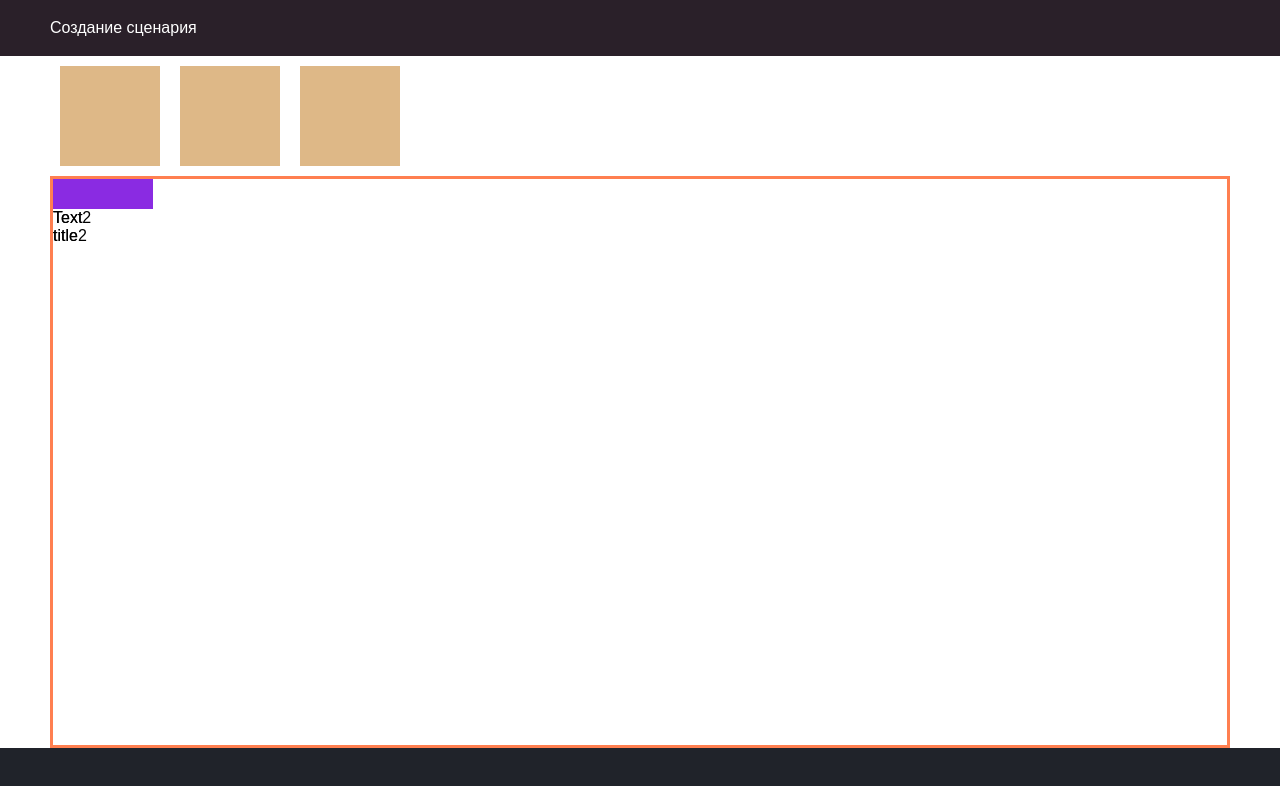
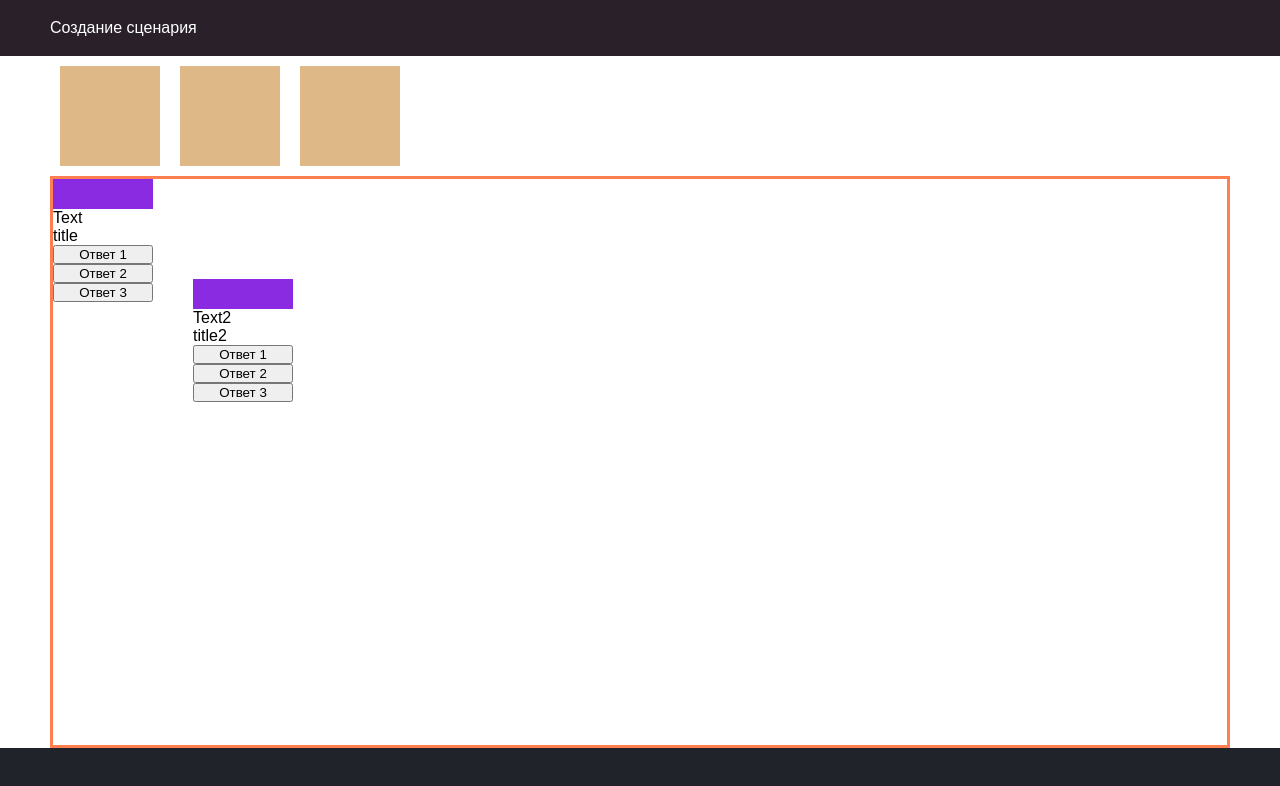
Before and after one commit to Alexandr32/SceneConstructor, an Angular app in the folder scene-constructor/: page / in a window 1280 px wide. Shown: the top 786 px of the page. Built offline with nearby package versions, Linux system fonts and the light colour scheme.

Commit message:
Кнопки

```diff
--- a/scene-constructor/src/app/editor/editor.component.html
+++ b/scene-constructor/src/app/editor/editor.component.html
@@ -10,7 +10,9 @@
 
     <app-scene *ngFor="let scene of scenes"
                [scene]="scene"
-               [coordinate$]="coordinate$"></app-scene>
+               [coordinate$]="coordinate$"
+               (selectVariantScene)="selectVariant($event)"
+    ></app-scene>
 
   </div>
 </div>
--- a/scene-constructor/src/app/editor/editor.component.ts
+++ b/scene-constructor/src/app/editor/editor.component.ts
@@ -25,6 +25,8 @@ export class EditorComponent implements OnInit {
     scene2.text = 'Text2'
     scene2.title = 'title2'
     scene2.coordinate = new Coordinate()
+    scene2.coordinate.y = 100
+    scene2.coordinate.x = 140
 
     this.scenes.push(scene1, scene2)
   }
@@ -42,4 +44,8 @@ export class EditorComponent implements OnInit {
     }
   }
 
+  selectVariant(scene: Scene) {
+    console.log(scene);
+  }
+
 }
--- a/scene-constructor/src/app/scene/scene.component.html
+++ b/scene-constructor/src/app/scene/scene.component.html
@@ -2,10 +2,18 @@
      [style.top.px]="scene.coordinate.y"
      [style.left.px]="scene.coordinate.x"
      (mousemove)="onmousedown($event)"
-     (click)="onClick($event)"
 >
   <div class="scene--header"
-       [class.scene--header-drag]="isDrag"></div>
+       (click)="onClick($event)"
+       [class.scene--header-drag]="isDrag">
+
+  </div>
   <div>{{scene.text}}</div>
   <div>{{scene.title}}</div>
+
+   <div class="scene--variants">
+     <button (click)="selectVariant()">Ответ 1</button>
+     <button (click)="selectVariant()">Ответ 2</button>
+     <button (click)="selectVariant()">Ответ 3</button>
+   </div>
 </div>
--- a/scene-constructor/src/app/scene/scene.component.ts
+++ b/scene-constructor/src/app/scene/scene.component.ts
@@ -1,4 +1,4 @@
-import {Component, ElementRef, Input, OnInit, Output, ViewChild} from '@angular/core';
+import {Component, ElementRef, Input, OnInit, Output, ViewChild, EventEmitter} from '@angular/core';
 import {Coordinate, Scene} from '../models/scene-model';
 import {Observable, Subject} from 'rxjs';
 
@@ -14,6 +14,9 @@ export class SceneComponent implements OnInit {
 
   @Input()
   coordinate$ = new Subject<Coordinate>()
+
+  @Output()
+  selectVariantScene = new EventEmitter<Scene>()
 
   isDrag = false
 
@@ -49,4 +52,8 @@ export class SceneComponent implements OnInit {
     event.stopPropagation()
   }
 
+  selectVariant() {
+    this.selectVariantScene.next(this.scene)
+  }
+
 }
--- a/scene-constructor/src/styles.scss
+++ b/scene-constructor/src/styles.scss
@@ -10,7 +10,7 @@ html, body {
   height: 100%;
 }
 
-button {
+/*button {
   padding: 0;
   border: none;
   font: inherit;
@@ -18,7 +18,7 @@ button {
   background-color: transparent;
   cursor: pointer;
   outline: none;
-}
+}*/
 
 .header {
   z-index: 1000;
@@ -111,3 +111,8 @@ button {
 .scene--header-drag {
   border: dashed black;
 }
+
+.scene--variants {
+  display: flex;
+  flex-direction: column;
+}
```
